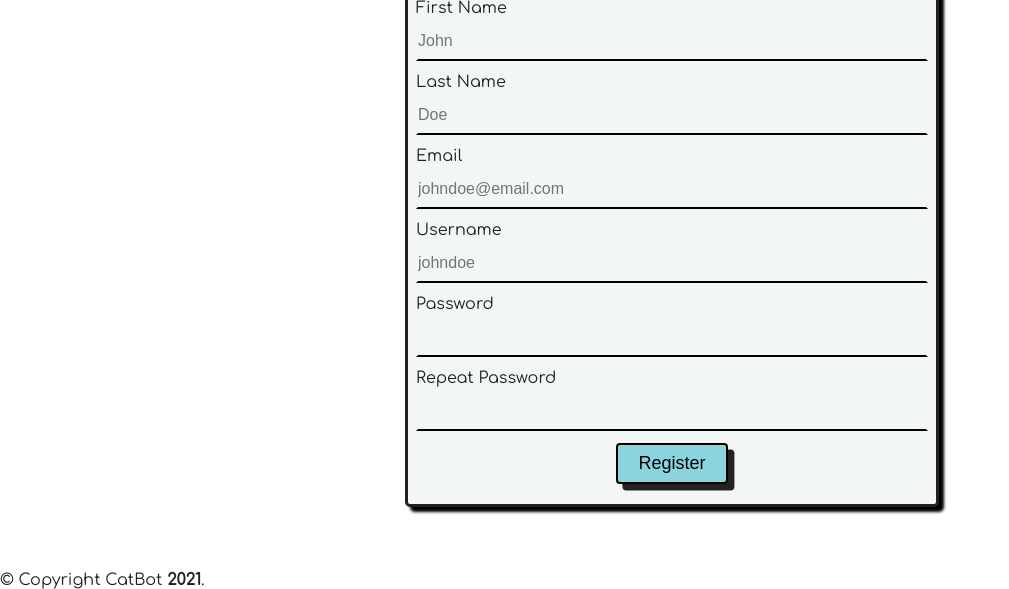
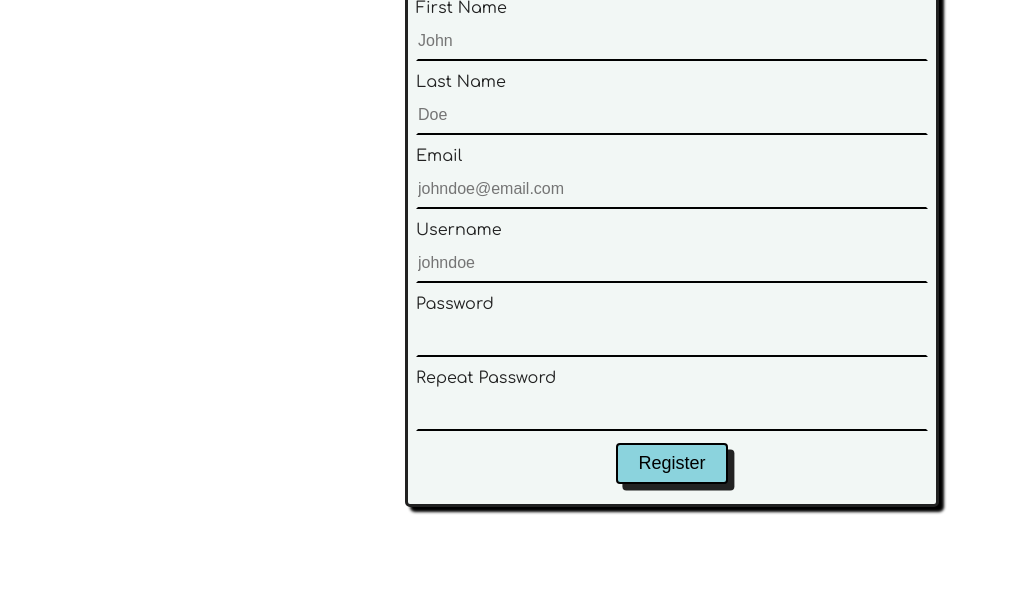
Before and after one commit to ShyzagoNakamoto/catbot-website, a PHP site: page /Main/pages/register.php in a window 1280 px wide; the page is wider, and only the part inside the window is pictured. Shown: the part 700-1289 px from the top of that part, without its empty margins (0-1009 px from the left). After the commit the page ends 1214 px from the top of that part, so only its background shows below. Run offline with PHP 8.4, Linux system fonts and the light colour scheme.

Commit message:
bye footer 2.0

```diff
--- a/pages/register.php
+++ b/pages/register.php
@@ -87,10 +87,6 @@
                 </form>
         </div>
     </div>
-
-    <footer>
-        <p class="footer-catbot">&copy; Copyright CatBot <strong>2021</strong>.</p>
-    </footer>
 </body>
 
 </html>
```
